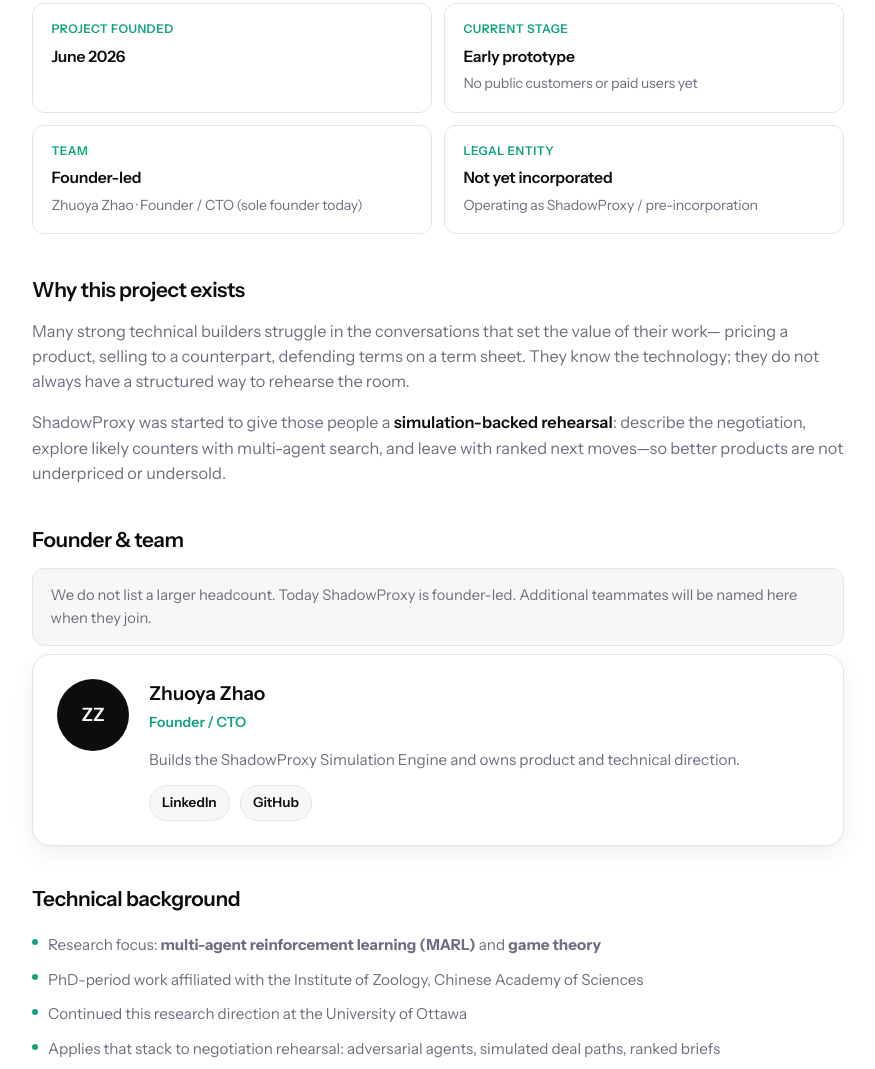
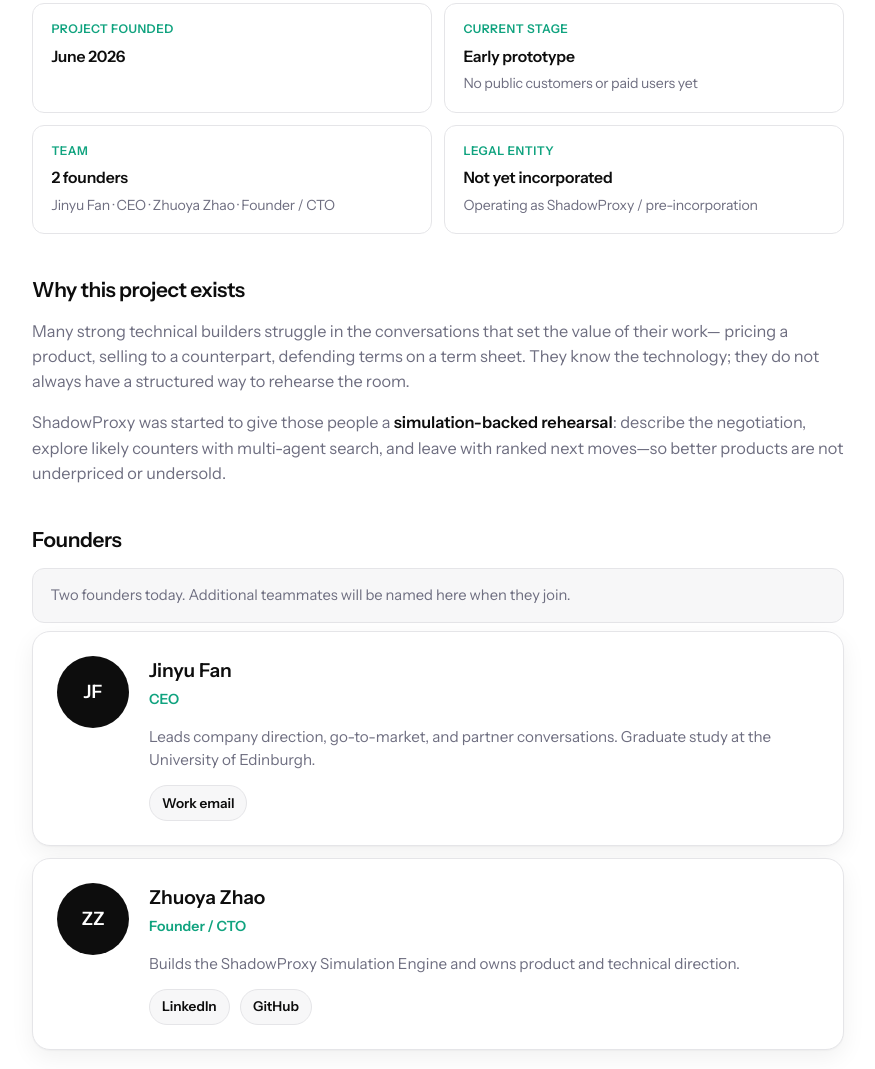
Before and after one commit to Precola/shadowproxy-site, a plain HTML site: page about.html in a window 1280 px wide. Shown: the part 318-1387 px from the top of the page, without its empty margins (202-1077 px from the left). Drawn offline with Linux system fonts and the light colour scheme.

Commit message:
Restore CEO Jinyu Fan on About page.

```diff
--- a/about.html
+++ b/about.html
@@ -3,7 +3,7 @@
 <head>
     <meta charset="UTF-8">
     <meta name="viewport" content="width=device-width, initial-scale=1.0">
-    <meta name="description" content="About ShadowProxy — founded June 2026 by Zhuoya Zhao. Project stage, technical background, founding intent, and legal status (pre-incorporation).">
+    <meta name="description" content="About ShadowProxy — founded June 2026. CEO Jinyu Fan and Founder/CTO Zhuoya Zhao. Project stage, background, and legal status (pre-incorporation).">
     <title>About ShadowProxy</title>
     <link rel="preconnect" href="https://fonts.googleapis.com">
     <link rel="preconnect" href="https://fonts.gstatic.com" crossorigin>
@@ -323,7 +323,7 @@
             </div>
             <div class="fact">
                 <div class="k">Team</div>
-                <div class="v">Founder-led<span>Zhuoya Zhao · Founder / CTO (sole founder today)</span></div>
+                <div class="v">2 founders<span>Jinyu Fan · CEO · Zhuoya Zhao · Founder / CTO</span></div>
             </div>
             <div class="fact">
                 <div class="k">Legal entity</div>
@@ -343,11 +343,24 @@
             ranked next moves—so better products are not underpriced or undersold.
         </p>
 
-        <h2>Founder &amp; team</h2>
+        <h2>Founders</h2>
         <p class="note">
-            We do not list a larger headcount. Today ShadowProxy is founder-led.
-            Additional teammates will be named here when they join.
+            Two founders today. Additional teammates will be named here when they join.
         </p>
+        <article class="founder">
+            <div class="avatar" aria-hidden="true">JF</div>
+            <div>
+                <h3>Jinyu Fan</h3>
+                <p class="role">CEO</p>
+                <p style="margin-bottom:0.85rem;font-size:0.95rem;">
+                    Leads company direction, go-to-market, and partner conversations.
+                    Graduate study at the University of Edinburgh.
+                </p>
+                <div class="links">
+                    <a href="mailto:jinyu.fan@beijing-aisi.ac.cn">Work email</a>
+                </div>
+            </div>
+        </article>
         <article class="founder">
             <div class="avatar" aria-hidden="true">ZZ</div>
             <div>
@@ -366,7 +379,7 @@
         <h2>Technical background</h2>
         <ul class="creds">
             <li>Research focus: <strong>multi-agent reinforcement learning (MARL)</strong> and <strong>game theory</strong></li>
-            <li>PhD-period work affiliated with the Institute of Zoology, Chinese Academy of Sciences</li>
+            <li>PhD-period work affiliated with the Institute of Automation, Chinese Academy of Sciences</li>
             <li>Continued this research direction at the University of Ottawa</li>
             <li>Applies that stack to negotiation rehearsal: adversarial agents, simulated deal paths, ranked briefs</li>
         </ul>
```
